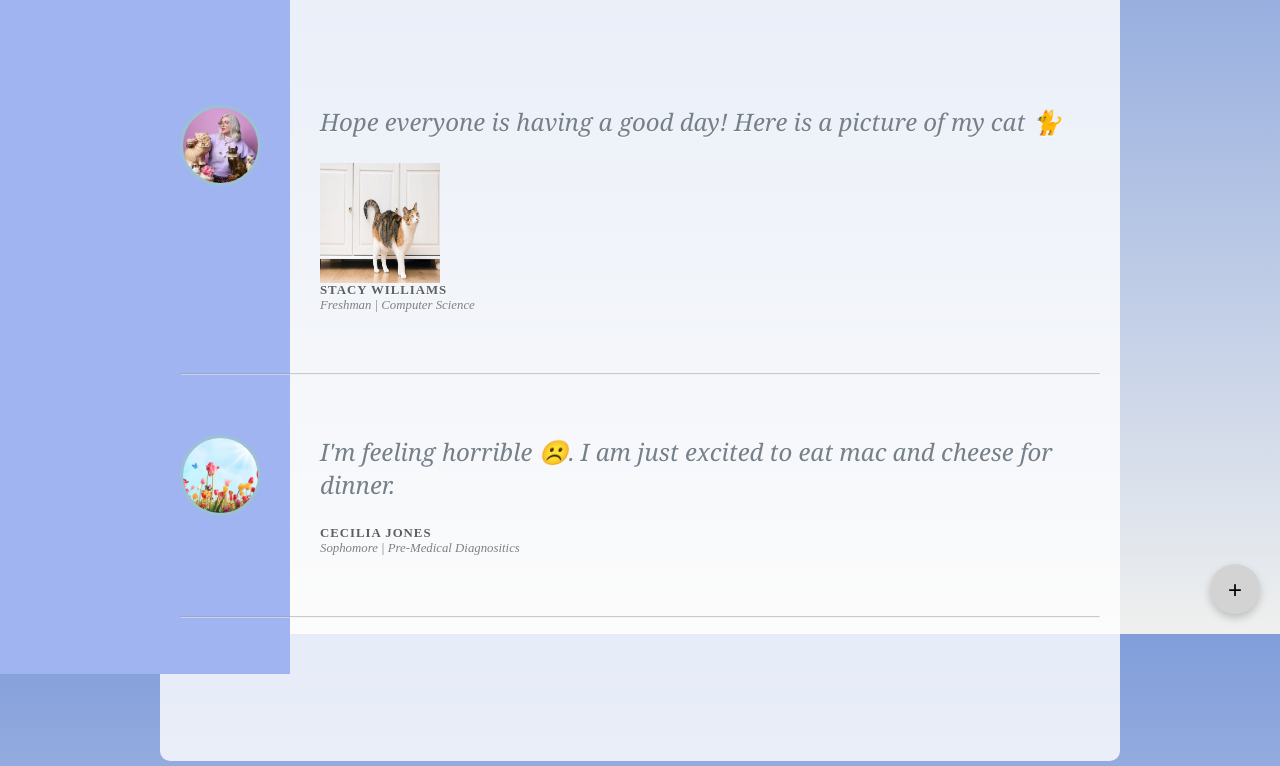
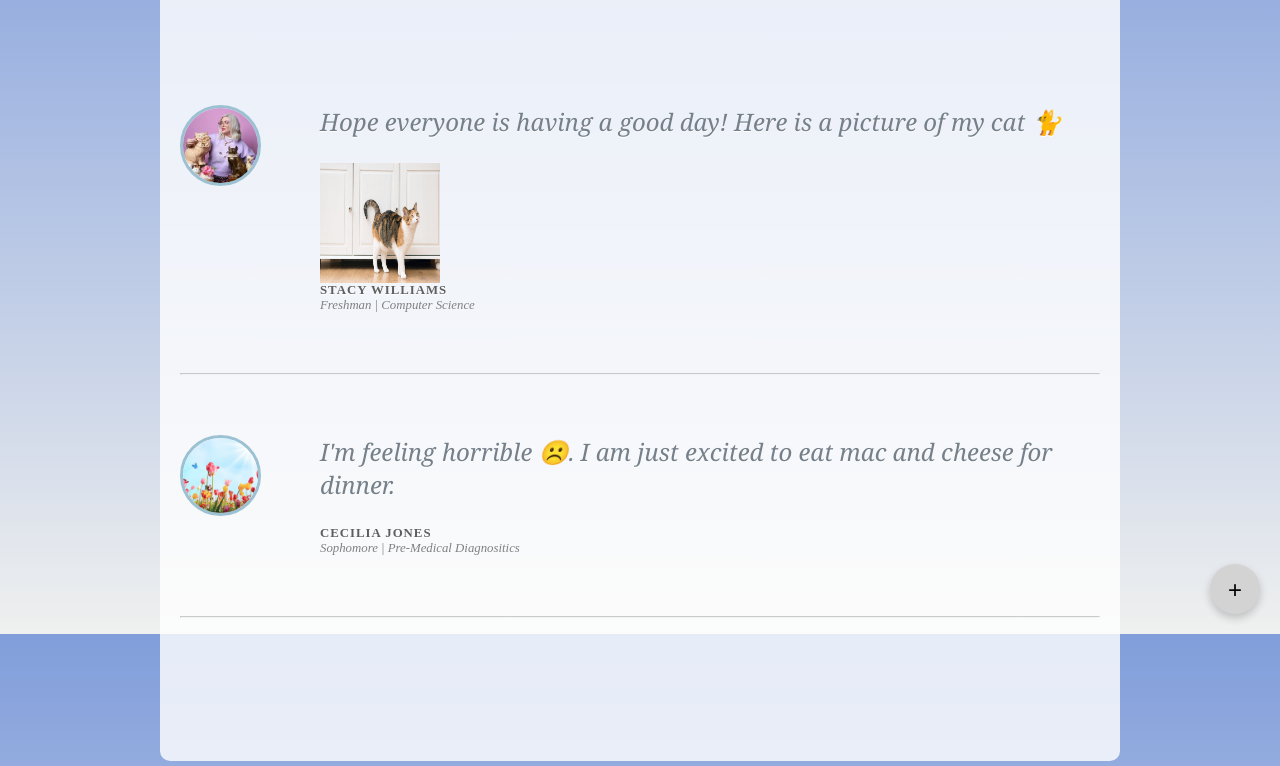
Before and after one commit to Aastha-Desai/HenHacks, a website: page socialMedia.html in a window 1280 px wide. Shown: the part 166-932 px from the top of the page. Drawn offline with Linux system fonts and the light colour scheme.

Commit message:
removed background

```diff
--- a/socialMedia.css
+++ b/socialMedia.css
@@ -9,7 +9,6 @@ html, body {
 .sidebar {
   width: 250px;
   height: 100vh;
-  background-color: #9fb4f0;
   color: black;
   padding: 20px;
   position: fixed;
```
